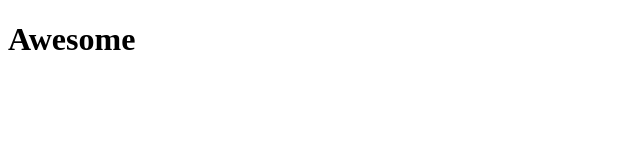
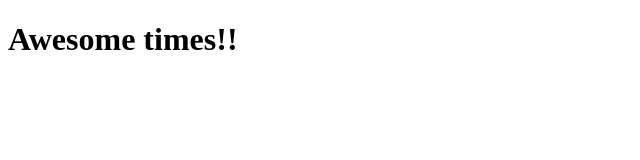
Before and after one commit to Kobe0701/first-repo, a plain HTML site: page index.html in a window 1280 px wide. Shown: the whole page, without its empty margins (0-640 px from the left). Drawn offline with Linux system fonts and the light colour scheme.

Commit message:
added headers branch

```diff
--- a/index.html
+++ b/index.html
@@ -6,6 +6,6 @@
     <title>First Repo</title>
 </head>
 <body>
-    <h1>Awesome</h1>
+    <h1>Awesome times!!</h1>
 </body>
 </html>
```
